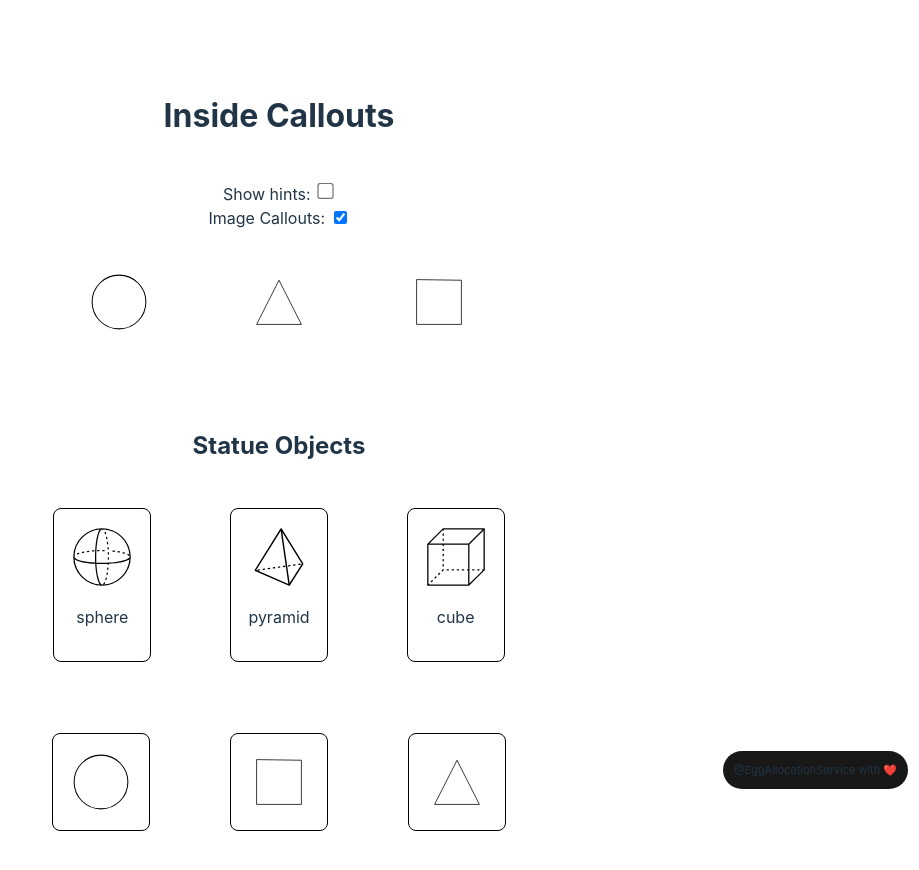
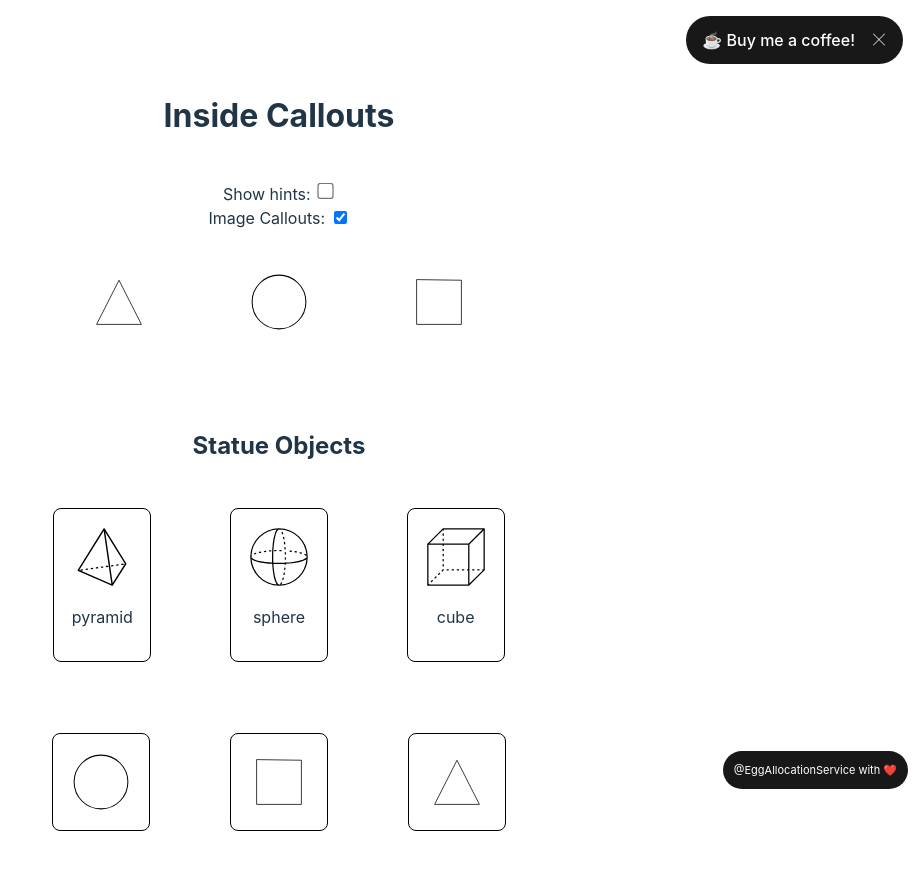
Before and after one commit to EggAllocationService/verity-sim, a Svelte app: page / in a window 1280 px wide. Shown: the top 870 px of the page, without its empty margins (361-1280 px from the left). Built offline with nearby package versions, Linux system fonts and the light colour scheme.

Commit message:
Add donation button

```diff
--- a/src/App.svelte
+++ b/src/App.svelte
@@ -9,6 +9,7 @@
   } from "./lib/shapes";
   import { remove_one_item_from_array } from "./lib/util";
   import puzzleJson from "./assets/puzzles.json"
+    import DismissablePopup from "./lib/DismissablePopup.svelte";
 
   type Puzzle = {
       inside: {
@@ -190,7 +191,7 @@
   </div>
 </div>
 <div id ="credit">
-  @EggAllocationService with ❤️
+  <span>@EggAllocationService with ❤️</span>
 </div>
 
 {#if is_complete}
@@ -207,8 +208,19 @@
     </div>
   </div>
 {/if}
+<div id="popup">
+  <DismissablePopup href="https://buymeacoffee.com/eggallocationservice">
+    ☕️ Buy me a coffee!
+  </DismissablePopup>
+</div>
 
 <style>
+  #popup {
+    z-index: 50;
+    position: fixed;
+    top: 1em;
+    right: 1em;
+  }
   .compact {
     justify-content: center !important;
     gap: 0px !important;
@@ -217,11 +229,26 @@
     position: fixed;
     bottom: 1em;
     right: 1em;
+
+    font-size: 1.5em;
+    display: flex;
+    flex-direction: column;
+    font-size: 11px;
+    align-items: flex-end;
+    gap: 0.5em;
+  }
+  #credit > * {
+    background:rgb(24, 24, 24);
     padding: 1em;
-    font-size: 1.5em;
-    background:rgb(24, 24, 24);
+    color: white;
+    text-align: left;
     border-radius: 100vh;
-    font-size: 11px;
+    display: inline-block;
+    width:fit-content;
+  }
+  #credit > a:hover {
+    background: rgb(18, 18, 18);
+    cursor: pointer;
   }
   #hints {
     text-align: center;
@@ -231,6 +258,7 @@
     position: fixed;
     top: 0;
     left: 0;
+    z-index: 100;
     width: 100vw;
     height: 100vh;
     background-color: rgba(0, 0, 0, 0.5);
--- /dev/null
+++ b/src/lib/DismissablePopup.svelte
@@ -0,0 +1,65 @@
+<script lang="ts">
+  export let href: string = "#"
+  export let key: string = "coffee"
+  import closeUrl from "../assets/close.svg"
+
+  let should_display = true;
+  if (window.localStorage.getItem(key) === "dismissed") {
+    should_display = false;
+  }
+
+  function dismiss() {
+    window.localStorage.setItem(key, "dismissed");
+    should_display = false;
+  }
+</script>
+
+{#if should_display}
+<div class="container">
+  <a href={href} class="dismissable-popup" target="_blank">
+    <slot></slot>
+  </a>
+  <button on:click={dismiss}>
+    <img src={closeUrl} alt="Close" width=16 height=16 />
+  </button>
+</div>
+{/if}
+
+<style>
+  .container {
+    background: rgb(24,24,24);
+    border-radius: 100vh;
+    padding-left: 1em;
+    display: flex;
+    flex-direction: row;
+    justify-content: space-between;
+    align-items: center;
+    overflow: hidden;
+    max-height: 3em;
+  }
+  a {
+    color: white;
+    margin-top: .5em;
+    margin-bottom: .5em;
+  }
+  img {
+    filter: invert(1);
+    display: inline;
+    transform: translateY(1.5px);
+  }
+  button {
+    background: none;
+    border: none;
+    cursor: pointer;
+    margin-left: .5em;
+    border-radius: 0px;
+    padding-right: 1em;
+    padding-left: .5em;
+    padding-top: 100%;
+    padding-bottom: 100%;
+    height: 100%;
+  }
+  button:hover {
+    background: rgba(255, 255, 255, 0.1);
+  }
+</style>
```
Also changed, not shown: src/assets/close.svg (added).
